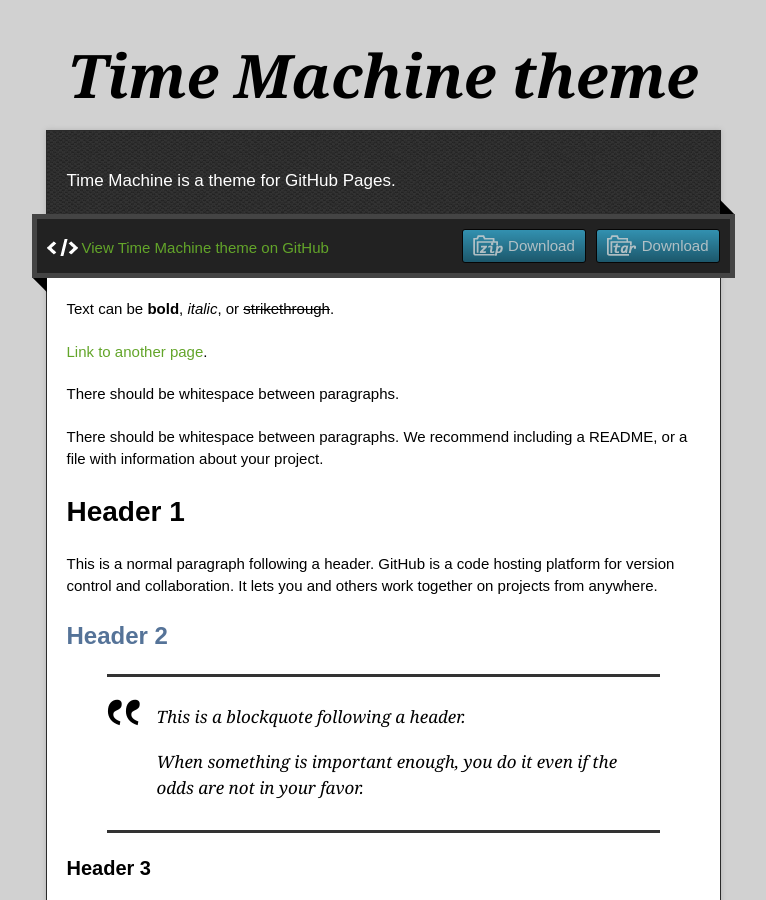
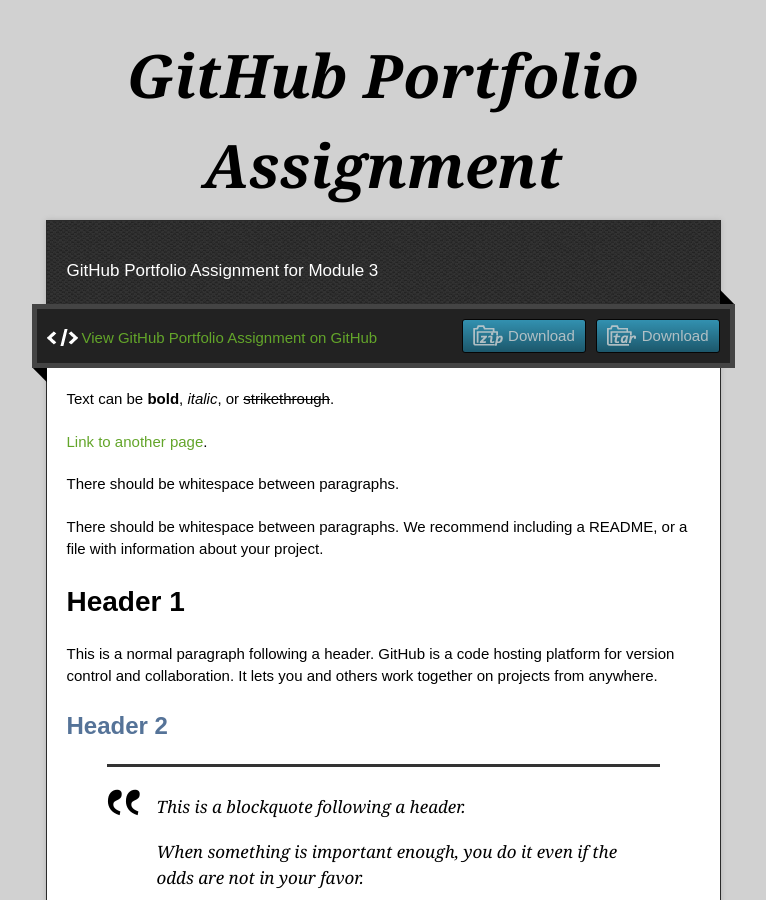
Before and after one commit to githubmicah/pandas, a Jekyll site: the page built from index.md, in a window 1280 px wide and 900 px high. Shown: the whole window, without its empty margins (257-1023 px from the left). Built offline with Jekyll 4.4.1, drawn with Linux system fonts in a browser that asks for light colours; some of the changed text lies outside the part shown.

Commit message:
Update _config.yml

```diff
--- a/_config.yml
+++ b/_config.yml
@@ -1,5 +1,5 @@
-title: Time Machine theme
-description: Time Machine is a theme for GitHub Pages.
+title: GitHub Portfolio Assignment
+description: GitHub Portfolio Assignment for Module 3
 show_downloads: true
 google_analytics:
 theme: jekyll-theme-time-machine
```
